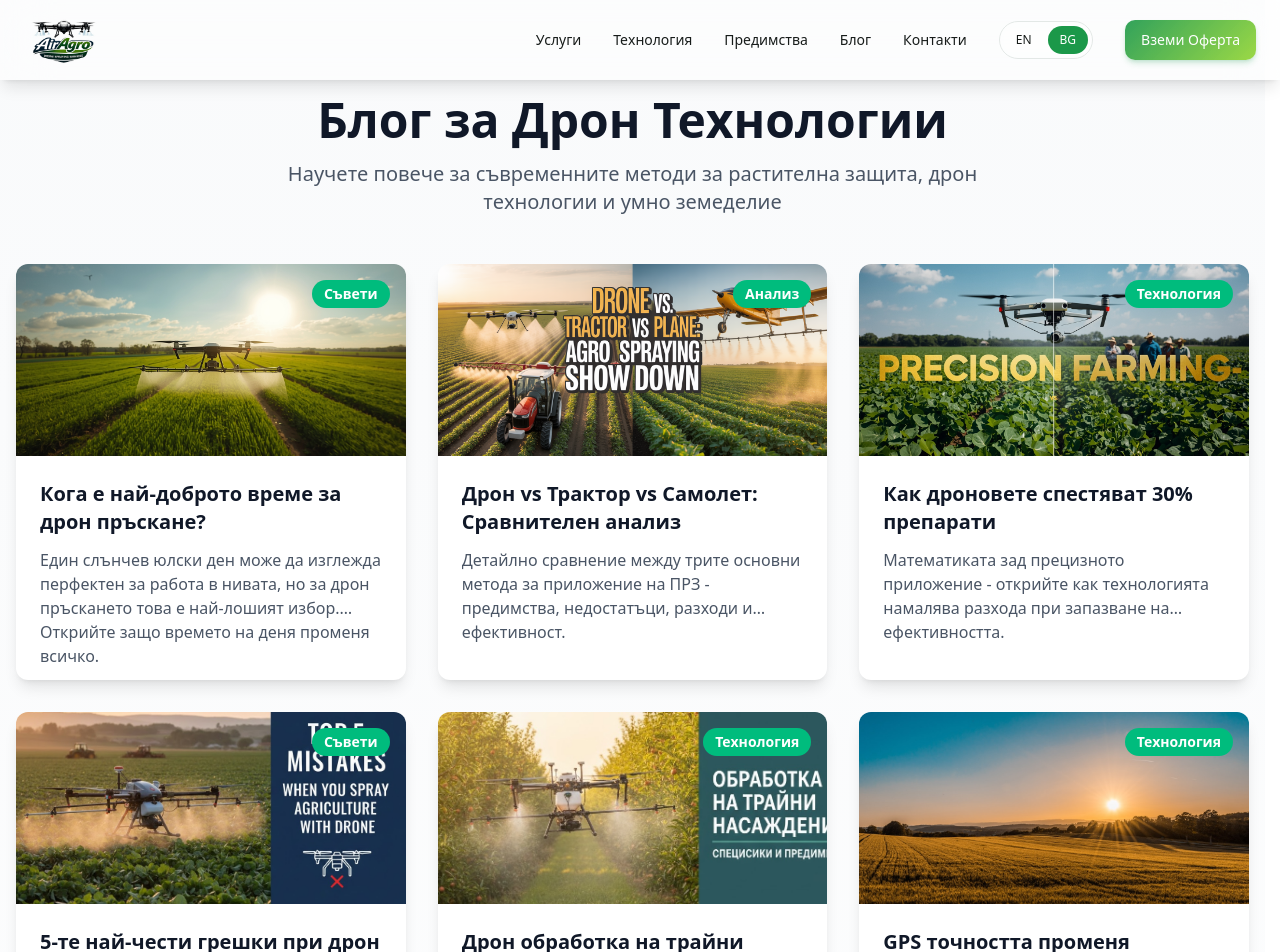
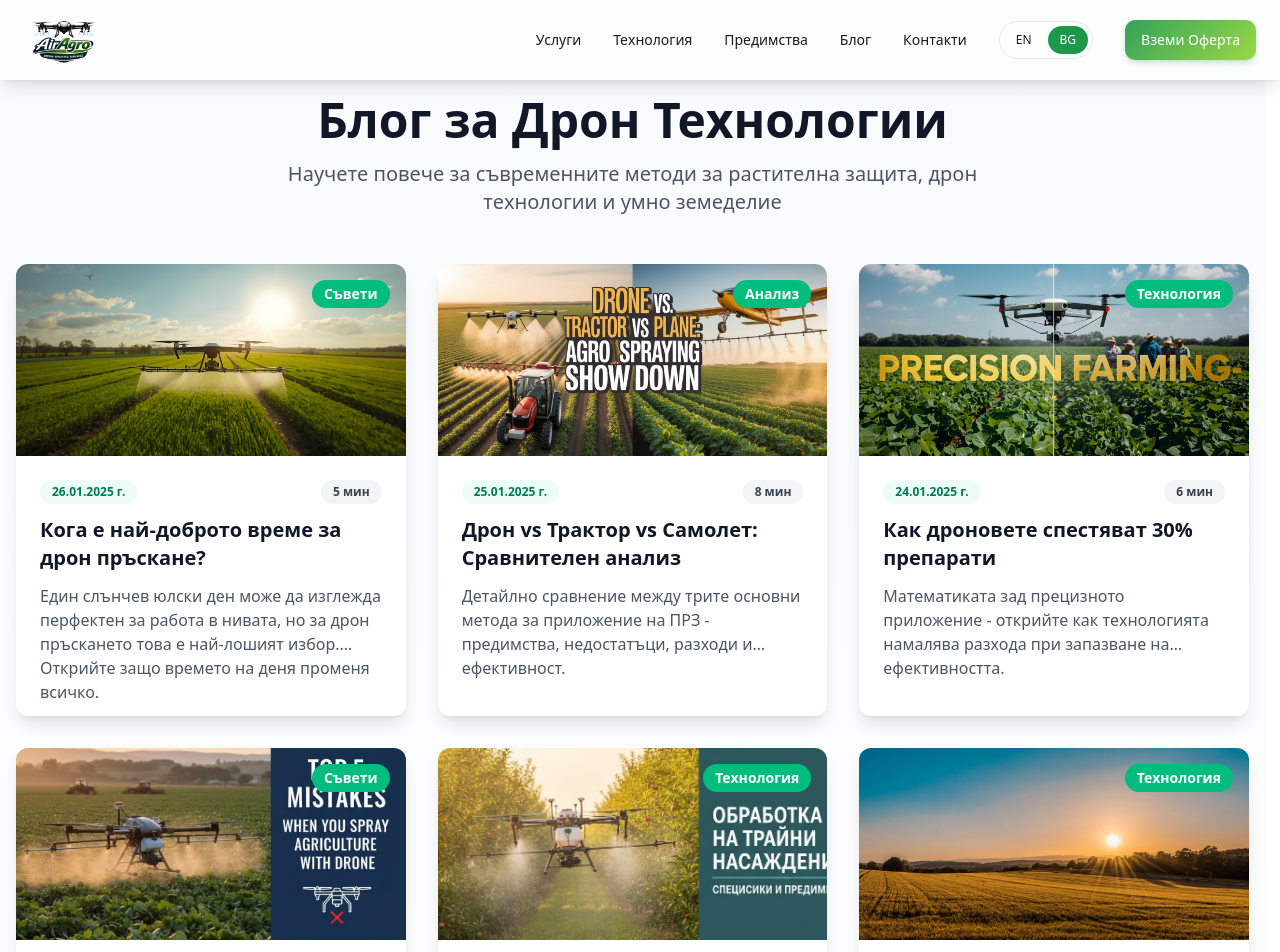
Before and after one commit to bojidaryovchev/AirAgro, a Next.js app: page /blog in a window 1280 px wide. Shown: the top 952 px of the page. Built offline with nearby package versions, Linux system fonts and the light colour scheme.

Commit message:
Refine blog card meta layout and add pointer cursor to buttons

```diff
--- a/src/components/BlogCard.tsx
+++ b/src/components/BlogCard.tsx
@@ -30,19 +30,23 @@ export default function BlogCard({ article, priority = false }: BlogCardProps) {
       </div>
 
       <div className="flex h-full flex-col p-6">
+        <div className="mb-3 flex w-full flex-wrap items-center gap-2 text-xs font-semibold">
+          <span className="bg-emerald-50 text-emerald-700 rounded-full px-3 py-1 dark:bg-emerald-500/15 dark:text-emerald-200">
+            {new Date(article.date).toLocaleDateString("bg-BG")}
+          </span>
+          <span className="bg-gray-100 text-gray-700 ml-auto rounded-full px-3 py-1 dark:bg-white/10 dark:text-gray-200">
+            {article.readTime}
+          </span>
+        </div>
+
         <h3 className="mb-3 line-clamp-2 text-xl font-bold text-gray-900 transition-colors group-hover:text-emerald-600 dark:text-white">
           {article.title}
         </h3>
 
         <p className="mb-4 flex-1 line-clamp-3 text-gray-600 dark:text-gray-300">{article.description}</p>
 
-        <div className="flex items-center justify-between text-sm text-gray-500 dark:text-gray-400">
-          <div className="flex items-center gap-2">
-            <span>{article.author}</span>
-            <span>•</span>
-            <span>{new Date(article.date).toLocaleDateString("bg-BG")}</span>
-          </div>
-          <span className="font-medium">{article.readTime}</span>
+        <div className="flex items-center text-sm text-gray-500 dark:text-gray-400">
+          <span>{article.author}</span>
         </div>
       </div>
     </Link>
--- a/src/components/ui/button.tsx
+++ b/src/components/ui/button.tsx
@@ -7,7 +7,7 @@ import * as React from "react";
 import { cn } from "@/lib/utils";
 
 const buttonVariants = cva(
-  "inline-flex items-center justify-center gap-2 whitespace-nowrap rounded-md text-sm font-medium ring-offset-background transition-colors focus-visible:outline-none focus-visible:ring-2 focus-visible:ring-ring focus-visible:ring-offset-2 disabled:pointer-events-none disabled:opacity-50 [&_svg]:pointer-events-none [&_svg]:size-4 [&_svg]:shrink-0",
+  "inline-flex items-center justify-center gap-2 whitespace-nowrap rounded-md text-sm font-medium ring-offset-background transition-colors focus-visible:outline-none focus-visible:ring-2 focus-visible:ring-ring focus-visible:ring-offset-2 disabled:pointer-events-none disabled:opacity-50 cursor-pointer [&_svg]:pointer-events-none [&_svg]:size-4 [&_svg]:shrink-0",
   {
     variants: {
       variant: {
```
